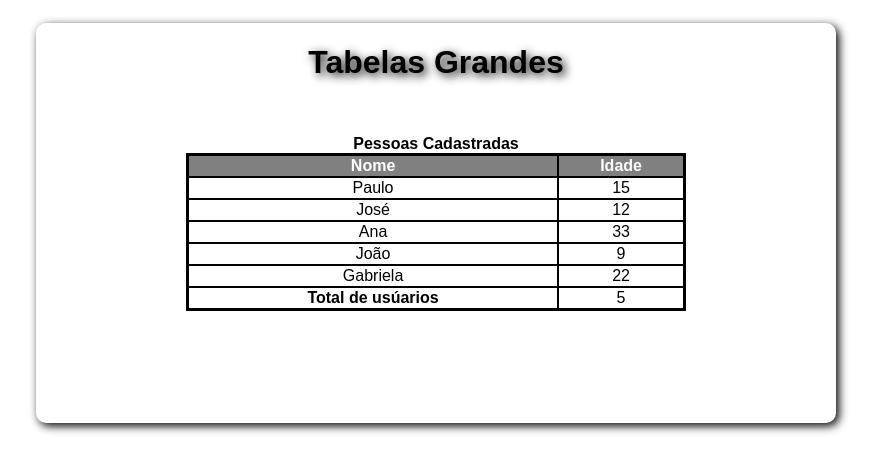
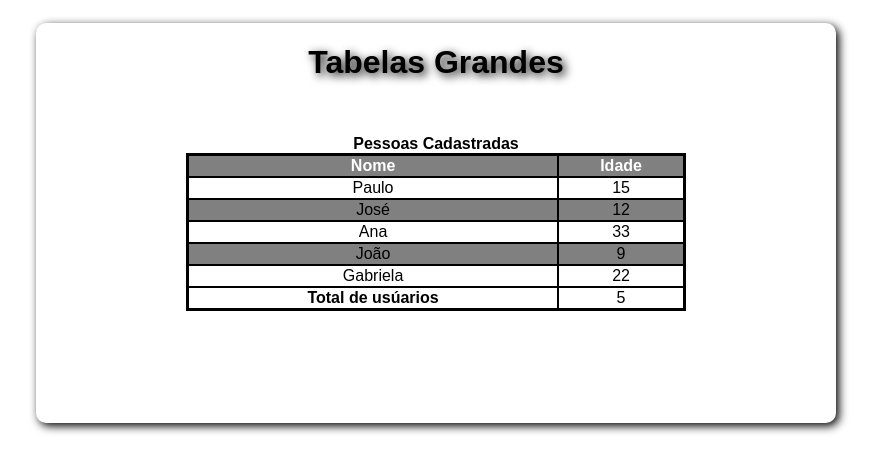
Before and after one commit to lucastristaooo/Curso-em-Video, a PHP site: page /tabelas-grandes.html in a window 1280 px wide. Shown: the part 177-649 px from the top of the page, without its empty margins (204-1081 px from the left). Run offline with PHP 8.4, Linux system fonts and the light colour scheme.

Commit message:
HTML-CSS

```diff
--- a/HTML-CSS/28/tabelas-grandes.css
+++ b/HTML-CSS/28/tabelas-grandes.css
@@ -42,3 +42,6 @@ th{
 td{
     border: 2px solid black;
 }
+tr:nth-child(even){
+    background-color: grey;
+}
```
